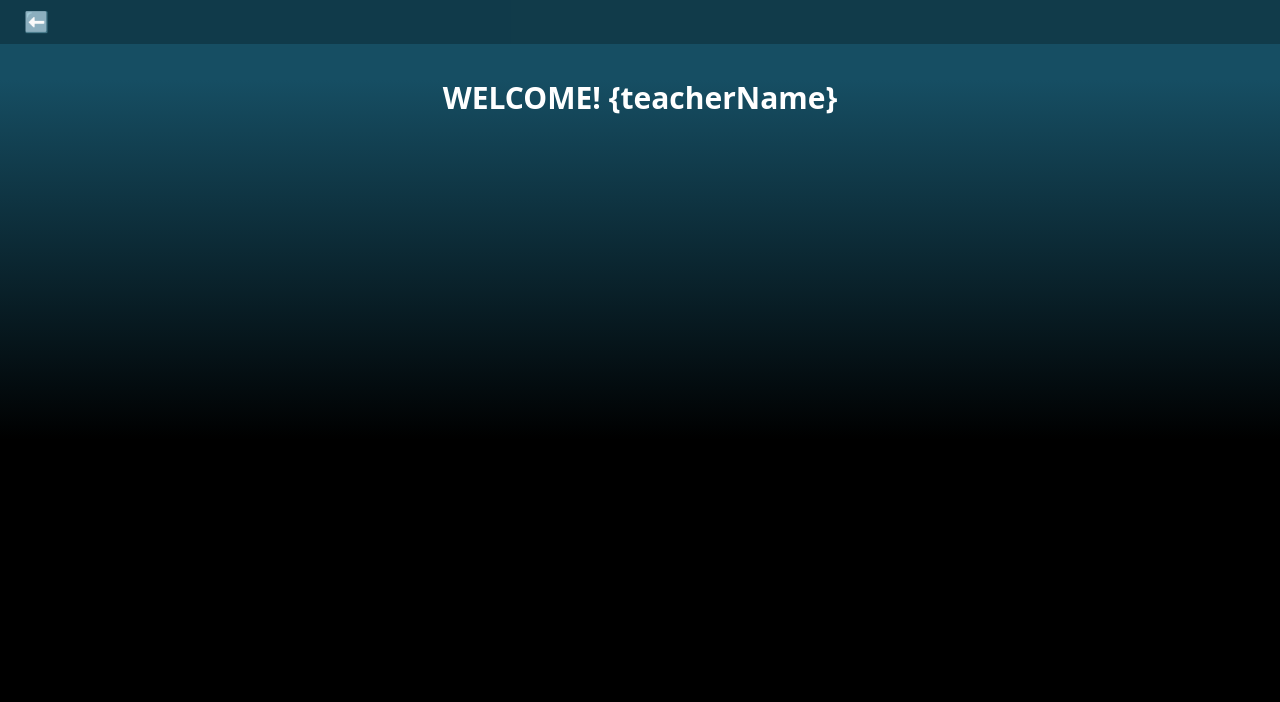
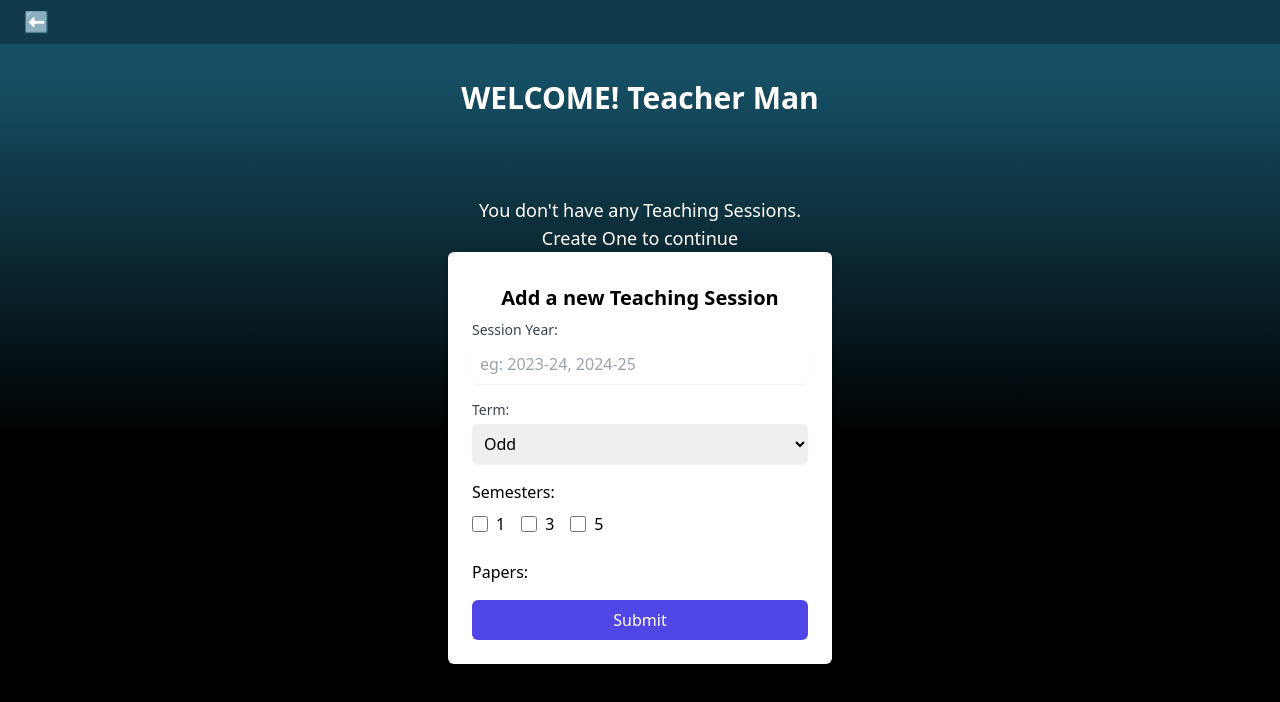
Before and after one commit to dhirtiman/q-attend, a Vue app: page /teacher/home in a window 1280 px wide. Shown: the top 702 px of the page. Built offline with nearby package versions, Linux system fonts and the light colour scheme.

Commit message:
TeacherHomepage , added TeachingSession addding form and case handling

```diff
--- /dev/null
+++ b/src/components/teacher/TeachingSessionForm.vue
@@ -0,0 +1,136 @@
+<template>
+  <form
+    @submit.prevent="submitForm"
+    class="mx-auto w-full max-w-md rounded-md bg-white p-6 text-black shadow-md lg:w-96"
+  >
+    <p v-if="!isValid" class="animate-pulse text-center text-red-600">
+      Please input something first
+    </p>
+    <h1 class="my-2 text-center text-xl font-bold">
+      Add a new Teaching Session
+    </h1>
+    <div class="mb-4">
+      <label for="sessionYear" class="block text-sm font-medium text-gray-700"
+        >Session Year:</label
+      >
+      <input
+        type="text"
+        id="sessionYear"
+        v-model="form.sessionYear"
+        placeholder="eg: 2023-24, 2024-25"
+        class="mt-1 block w-full rounded-md border-gray-300 p-2 shadow-sm focus:border-indigo-500 focus:ring-indigo-500"
+      />
+    </div>
+    <div class="mb-4">
+      <label for="term" class="block text-sm font-medium text-gray-700"
+        >Term:</label
+      >
+      <select
+        id="term"
+        v-model="form.term"
+        class="mt-1 block w-full rounded-md border-gray-300 p-2 shadow-sm focus:border-indigo-500 focus:ring-indigo-500"
+      >
+        <option value="odd">Odd</option>
+        <option value="even">Even</option>
+      </select>
+    </div>
+    <div class="mb-4">
+      <label for="semesters" class="mb-2 block font-medium">Semesters:</label>
+      <div>
+        <label
+          v-for="semester in semesterOptions"
+          :key="semester"
+          class="mb-2 mr-4 inline-flex items-center"
+        >
+          <input
+            type="checkbox"
+            :value="semester"
+            v-model="form.semesters"
+            class="form-checkbox h-4 w-4 text-blue-500"
+          />
+          <span class="ml-2">{{ semester }}</span>
+        </label>
+      </div>
+    </div>
+
+    <div class="mb-4">
+      <label for="paperCodes" class="mb-2 block font-medium">Papers:</label>
+      <div>
+        <label
+          v-for="paper in papers"
+          :key="paper.id"
+          class="mb-2 mr-4 inline-flex items-center"
+        >
+          <input
+            type="checkbox"
+            :value="paper.id"
+            v-model="form.paperCodes"
+            class="form-checkbox h-4 w-4 text-blue-500"
+          />
+          <span class="ml-2">{{ paper.name }}</span>
+        </label>
+      </div>
+    </div>
+
+    <button
+      type="submit"
+      class="w-full rounded-md bg-indigo-600 p-2 text-white hover:bg-indigo-700 focus:outline-none focus:ring-2 focus:ring-indigo-500 focus:ring-offset-2 focus:ring-offset-gray-100"
+    >
+      Submit
+    </button>
+  </form>
+</template>
+
+<script>
+export default {
+  computed: {
+    papers() {
+      return this.$store.getters["papers/getPapersBySemesters"](
+        this.form.semesters,
+      );
+    },
+    semesterOptions() {
+      return this.form.term === "odd" ? [1, 3, 5] : [2, 4, 6];
+    },
+  },
+  data() {
+    return {
+      form: {
+        sessionYear: "", // Initialize with empty values
+        term: "odd",
+        semesters: [], // Or initialize as an array if semesters is an array
+        paperCodes: [], // Or initialize as an array if paperCodes is an array
+      },
+      isValid: true,
+    };
+  },
+  methods: {
+    submitForm() {
+      if (
+        this.form.sessionYear === "" ||
+        this.form.semesters.length < 1 ||
+        this.form.paperCodes.length < 1
+      ) {
+        this.isValid = false;
+        setTimeout(() => {
+          this.isValid = true;
+        }, 3000);
+        return;
+      }
+
+      const payload = {
+        email: this.$store.getters["getCurrentUser"].id,
+        teachingSession: {
+          id: new Date().toISOString(),
+          ...this.form,
+        },
+      };
+
+      this.$store.dispatch("teacher/addTeachingSession", payload);
+      console.log(
+        this.$store.getters["teacher/getTeacher"]("teacherman@gmail.com"),
+      );
+    },
+  },
+};
+</script>
--- a/src/pages/student/StudentHomeView.vue
+++ b/src/pages/student/StudentHomeView.vue
@@ -3,7 +3,7 @@
     class="flex h-svh w-full flex-col items-center justify-normal bg-black bg-gradient-to-b from-cyan-900 from-10% via-black text-white"
   >
     <h1 class="mb-20 mt-20 text-center text-3xl font-bold">
-      WELCOME! {studentName}
+      WELCOME! {{studentName}}
     </h1>
 
     <base-button link to="/student/qrscan" class="relative text-sm py-4 w-48">
@@ -16,3 +16,18 @@
     </base-button>
   </div>
 </template>
+
+
+<script>
+
+export default {
+  computed: {
+    studentName(){
+      const regno = this.$store.getters['getCurrentUser'].id;
+      console.log(regno);
+
+      return this.$store.getters['student/getStudent'](regno).fullName;
+    }
+  }
+}
+</script>
--- a/src/pages/student/StudentSignIn.vue
+++ b/src/pages/student/StudentSignIn.vue
@@ -55,6 +55,10 @@ export default {
       this.$store.dispatch('student/signIn',userDetails);
 
       if(this.$store.getters['student/isLoggedIn']){
+        this.$store.dispatch('setUser',{
+          who: 'student',
+          id: this.regno,
+        });
         this.$router.push('/student/home');
       }
     },
--- a/src/pages/teacher/TeacherHomeView.vue
+++ b/src/pages/teacher/TeacherHomeView.vue
@@ -3,24 +3,36 @@
     class="flex h-svh w-full flex-col items-center justify-normal bg-black bg-gradient-to-b from-cyan-900 from-10% via-black text-white"
   >
     <h1 class="mb-20 mt-20 text-center text-3xl font-bold">
-      WELCOME! {teacherName}
+      WELCOME! {{ teacherName }}
     </h1>
-
-
+    <div class="w-full" v-if="noTeachingSession">
+      <p class="text-center text-lg">
+        You don't have any Teaching Sessions. <br />Create One to continue
+      </p>
+      <TeachingSessionForm></TeachingSessionForm>
+    </div>
   </div>
 </template>
 
-
 <script>
+import TeachingSessionForm from "../../components/teacher/TeachingSessionForm.vue";
 
 export default {
-  mounted(){
-
+  mounted() {},
+  computed: {
+    teacherName() {
+      const email = this.$store.getters["getCurrentUser"].id;
+      return this.$store.getters["teacher/getTeacher"](email).fullName;
+    },
+    noTeachingSession() {
+      return this.$store.getters["teacher/noTeachingSessions"];
+    },
   },
-  data(){
-    return{
-      teacherName: null,
-    };
-  }
-}
+  components: {
+    TeachingSessionForm,
+  },
+  data() {
+    return {};
+  },
+};
 </script>
--- a/src/pages/teacher/TeacherSignIn.vue
+++ b/src/pages/teacher/TeacherSignIn.vue
@@ -66,6 +66,10 @@ export default {
 
 
       if (this.$store.getters["teacher/teacherIsloggedIn"]) {
+        this.$store.dispatch('setUser',{
+          who: 'teacher',
+          id: this.creds.email,
+        });
         this.$router.push("/teacher/home");
       }
     },
--- a/src/store/modules/papers/getters.js
+++ b/src/store/modules/papers/getters.js
@@ -5,5 +5,13 @@ export default {
 
     getPaperById: (state) => (paperId) => {
       return state.papers.find(paper => paper.id === paperId);
+    },
+    getPapersBySemesters(state) {
+      return (semesters) => {
+        // Extract starting number from each semester (e.g., 1 from 101T)
+        const startingNumbers = semesters.map(semester => parseInt(semester.toString()[0]));
+        // Filter papers based on starting number derived from semesters
+        return state.papers.filter(paper => startingNumbers.includes(parseInt(paper.id.charAt(0))));
+      };
     }
   };
--- a/src/store/modules/student/studentAuth/getters.js
+++ b/src/store/modules/student/studentAuth/getters.js
@@ -14,6 +14,12 @@ export default {
                      }
                      : null
        },
+       getStudent: (state) => (regno) => {
+
+              const student = state.students.find(student => student.regno === regno)
+
+              return student;
+       },
 
 
 
--- a/src/store/modules/teacher/teacherAuth/actions.js
+++ b/src/store/modules/teacher/teacherAuth/actions.js
@@ -1,20 +1,15 @@
 
 export default {
   login(context, payload) {
-
     const auth = context.getters.getTeacherAuth(payload.email);
-    console.log(payload);
-    console.log(auth);
     if (auth) {
-      console.log('first if')
       if (auth.password === payload.password) {
-        console.log('2nd if')
         context.commit('login')
-
       }
-
     }
   },
-
+  addTeachingSession(context,payload){
+    context.commit('addTeachingSession',payload);
+  }
 
 }
--- a/src/store/modules/teacher/teacherAuth/getters.js
+++ b/src/store/modules/teacher/teacherAuth/getters.js
@@ -11,5 +11,19 @@ export default {
             password: auth.password,
         }
         : null
-    }
+    },
+    getTeacher: (state) => (email) => {
+        const teacher = state.teachers.find(teacher => teacher.email === email)
+
+        return teacher;
+    },
+    getTeachingSessions(state){
+        return state.teachers.find
+    },
+
+    noTeachingSessions(state){
+
+        return  state.teachers.every(teacher => teacher.teachingSessions.length === 0)
+    },
+
 }
--- a/src/store/modules/teacher/teacherAuth/index.js
+++ b/src/store/modules/teacher/teacherAuth/index.js
@@ -6,6 +6,7 @@ export default {
     namespaced: true,
     state() {
       return {
+        noTeachingSessions: false,
         teacherIsloggedIn: false,
         teachers: [
           {
@@ -14,14 +15,14 @@ export default {
             password: 'teacher',
 
 
-            teachingSession: [
-              {
-                id: 1,
-                sessionYear: '2024-25',
-                term: 'odd',
-                semesters: [1, 3, 5],
-                paperCodes: ['101T', '102T', '301T', '302T', '501T', '502T']
-              },
+            teachingSessions: [
+              // {
+              //   id: 1,
+              //   sessionYear: '2024-25',
+              //   term: 'odd',
+              //   semesters: [1, 3, 5],
+              //   paperCodes: ['101T', '102T', '301T', '302T', '501T', '502T']
+              // },
             ],
 
 
--- a/src/store/modules/teacher/teacherAuth/mutations.js
+++ b/src/store/modules/teacher/teacherAuth/mutations.js
@@ -2,4 +2,12 @@ export default {
     login(state){
         state.teacherIsloggedIn = true;
     },
+    addTeachingSession(state, payload) {
+        // Find the teacher object in the state
+        const teacher = state.teachers.find(teacher => teacher.email === payload.email);
+        // If the teacher is found, add the teachingSessions
+        if (teacher) {
+          teacher.teachingSessions.push(payload.teachingSessions);
+        }
+      }
 }
--- a/src/store/store.js
+++ b/src/store/store.js
@@ -11,6 +11,30 @@ const store = createStore({
         teacher: teacherAuthModule,
         papers: papersModule,
     },
+    state(){
+        return {
+            currentUser: {
+                who: 'teacher', // or 'student'
+                id: 'teacherman@gmail.com',
+            },
+
+        }
+    },
+    getters: {
+        getCurrentUser(state){
+            return state.currentUser;
+        },
+    },
+    actions: {
+        setUser(context,payload){
+            context.commit('setUser',payload);
+        }
+    },
+    mutations: {
+        setUser(state,payload){
+            state.currentUser = payload;
+        }
+    },
 });
 
 
```
Also changed, not shown: 1 other file (tests, documents, lock files or other folders).
